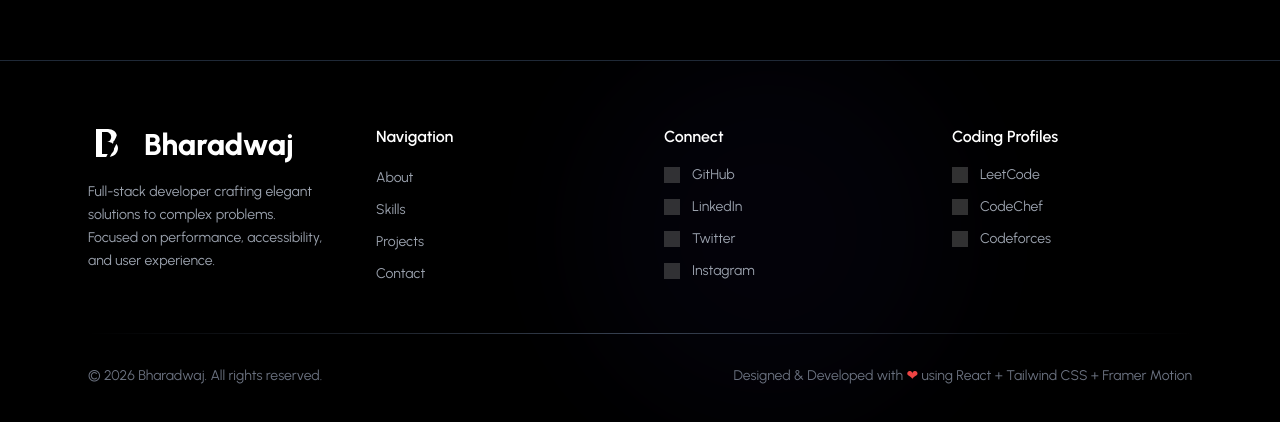
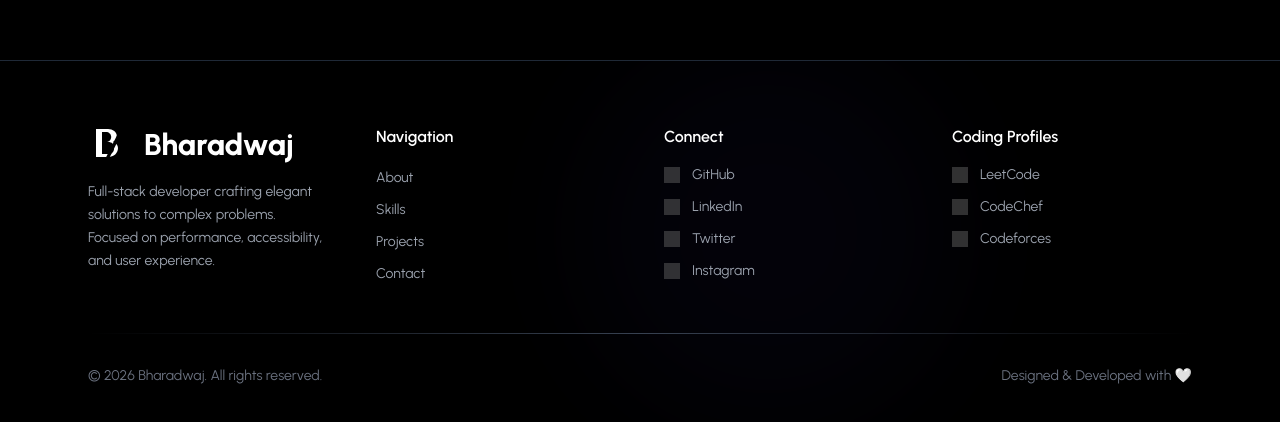
Before and after one commit to Bharadwaj710/My-Portfolio, a React (Vite) app in the folder my-portfolio/: page / in a window 1280 px wide. Shown: the part 9876-10298 px from the top of the page. Built offline with nearby package versions, Linux system fonts and the light colour scheme; grey boxes are pictures that could not be loaded.

Commit message:
Final_update-001

```diff
--- a/my-portfolio/src/components/CinematicFooter.jsx
+++ b/my-portfolio/src/components/CinematicFooter.jsx
@@ -183,8 +183,7 @@ export default function CinematicFooter() {
             © {new Date().getFullYear()} Bharadwaj. All rights reserved.
           </p>
           <p className="text-gray-500 text-sm mt-4 md:mt-0">
-            Designed & Developed with <span className="text-red-500">❤</span>{" "}
-            using React + Tailwind CSS + Framer Motion
+            Designed & Developed with <span className="text-red-500">🤍</span>
           </p>
         </motion.div>
       </div>
```
Also changed, not shown: my-portfolio/src/assets/collabTool.png.
